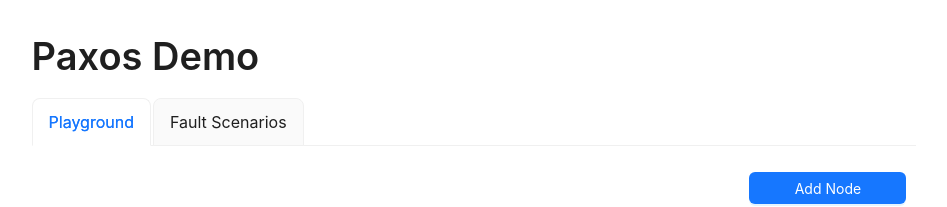
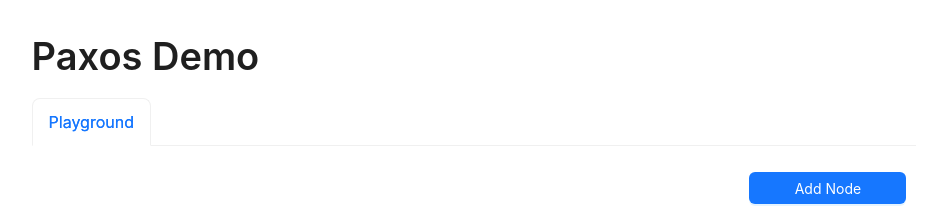
Before and after one commit to weikunwu/multi-paxos-demo, a React (Create React App) app in the folder webapp/: page / in a window 1280 px wide. Shown: the top 207 px of the page, without its empty margins (166-1113 px from the left). Built offline with nearby package versions, Linux system fonts and the light colour scheme.

Commit message:
Remove Fault Scenario

```diff
--- a/webapp/src/components/Paxos.js
+++ b/webapp/src/components/Paxos.js
@@ -12,7 +12,8 @@ const Paxos = ({ className }) => {
 
   const [paxosState, setPaxosState] = useContext(PaxosContext);
 
-  const modes = ["playground", "fault"];
+  // const modes = ["playground", "fault"];
+  const modes = ["playground"];
   const labels = {
     playground: "Playground",
     fault: "Fault Scenarios"
```
